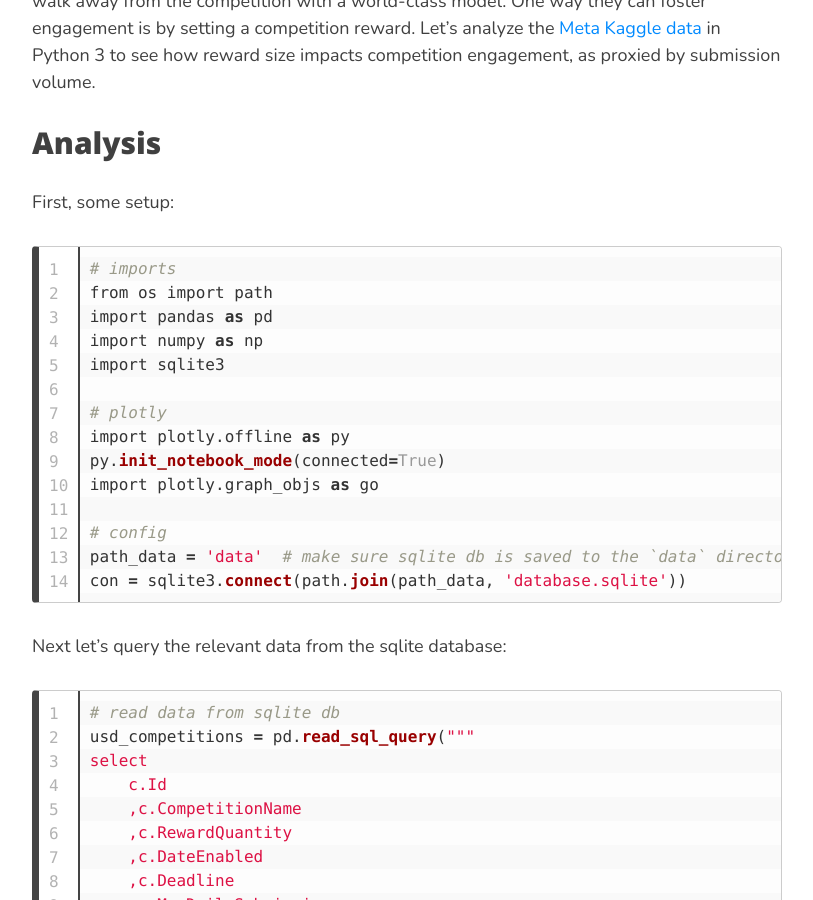
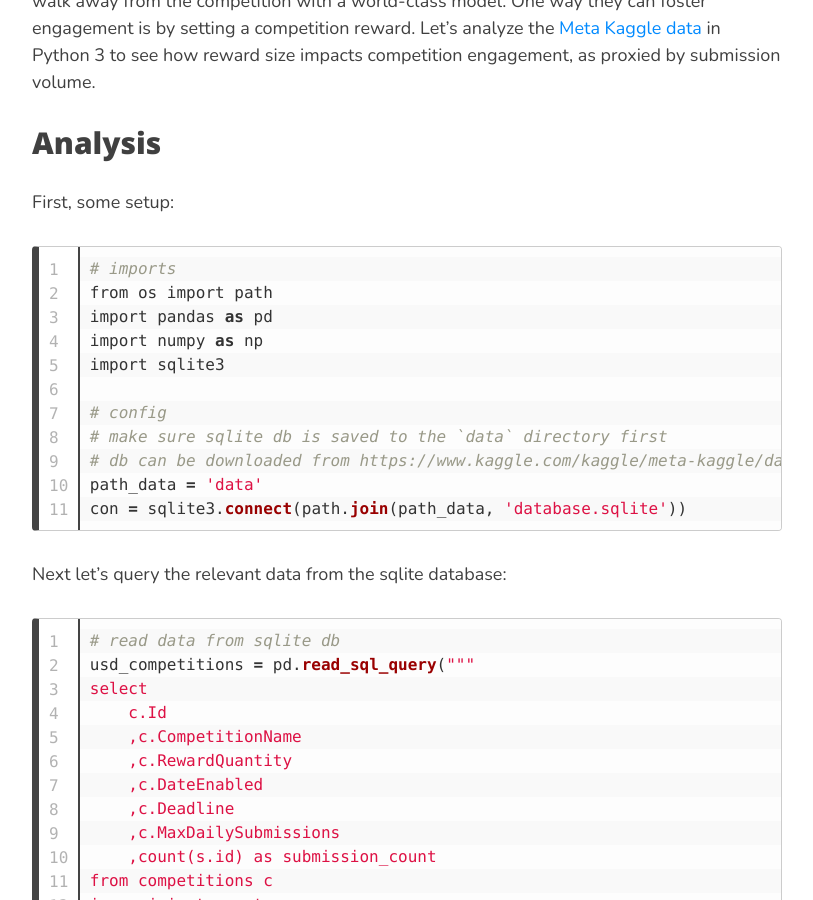
Before and after one commit to rtlee9/rtlee9.github.io, a Jekyll site: the page built from _posts/2018-01-14-Kaggle-competition-rewards.md, in a window 1280 px wide and 900 px high, scrolled down 651 px. Shown: the whole window, without its empty margins (233-1046 px from the left). Built offline with Jekyll 4.4.1, drawn with Linux system fonts in a browser that asks for light colours; nearby versions of some CDN libraries.

Commit message:
Clean up kaggle rewards analysis code for reproducibility

```diff
--- a/_posts/2018-01-14-Kaggle-competition-rewards.md
+++ b/_posts/2018-01-14-Kaggle-competition-rewards.md
@@ -22,13 +22,10 @@ import pandas as pd
 import numpy as np
 import sqlite3
 
-# plotly
-import plotly.offline as py
-py.init_notebook_mode(connected=True)
-import plotly.graph_objs as go
-
 # config
-path_data = 'data'  # make sure sqlite db is saved to the `data` directory first
+# make sure sqlite db is saved to the `data` directory first
+# db can be downloaded from https://www.kaggle.com/kaggle/meta-kaggle/data
+path_data = 'data'
 con = sqlite3.connect(path.join(path_data, 'database.sqlite'))
 {% endhighlight %}
 
```
